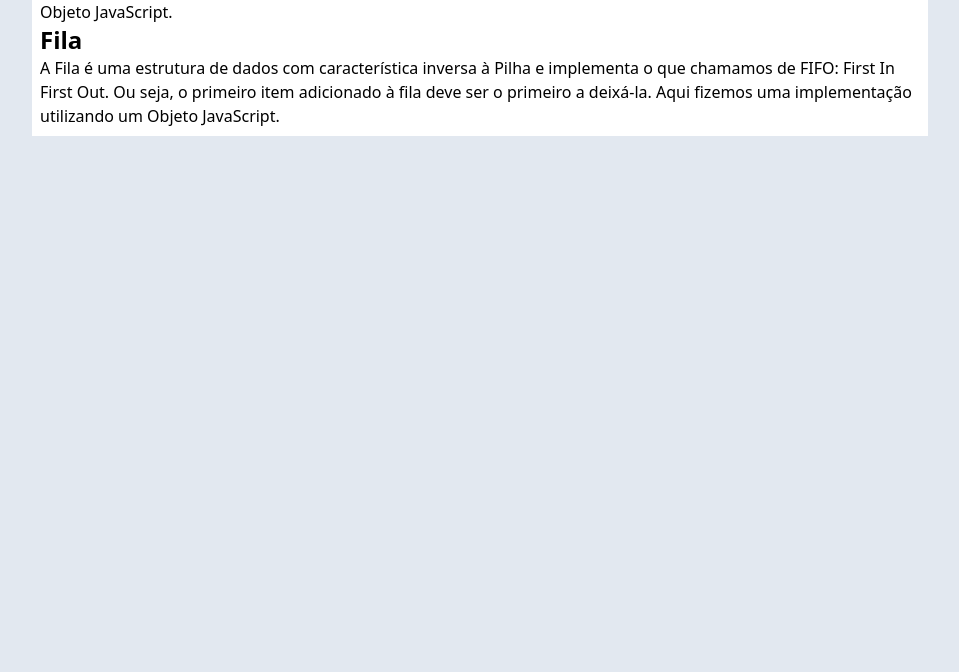
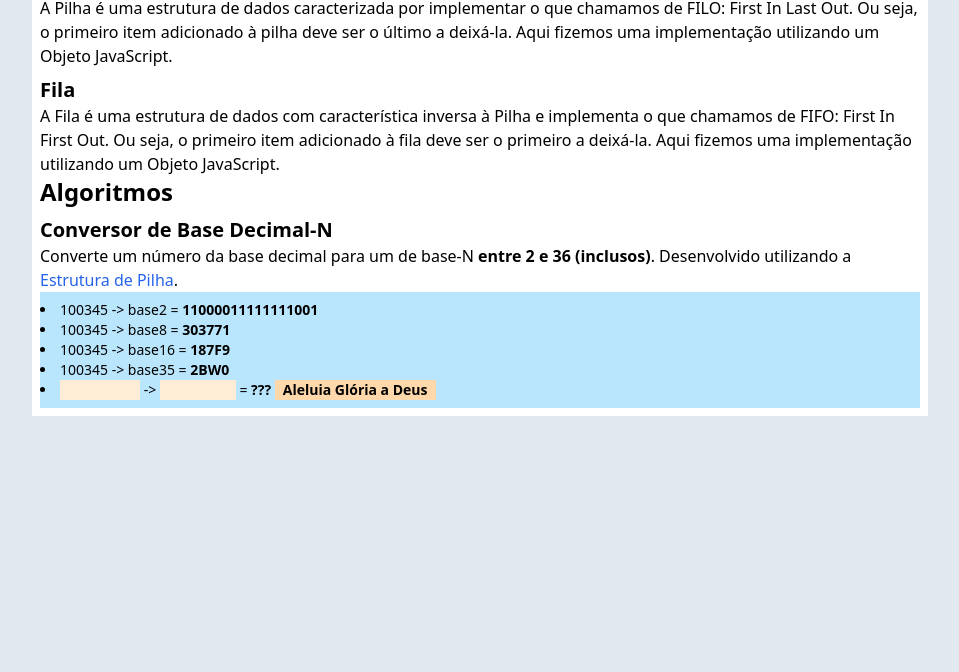
Before and after one commit to Islan42/Estruturas-de-Dados, a plain HTML site: page index.html in a window 1280 px wide. Shown: the part 128-800 px from the top of the page, without its empty margins (160-1119 px from the left). Drawn offline with nearby package versions, Linux system fonts and the light colour scheme.

Commit message:
Implementação de Conversor de Base Decimal-N

```diff
--- /dev/null
+++ b/algoritmos.js
@@ -0,0 +1,27 @@
+import { Stack } from "./estruturas.js";
+export { baseConverter }
+
+function baseConverter(decNumber, base = 2) {
+    const remStack = new Stack()
+    const digits = '0123456789ABCDEFGHIJKLMNOPQRSTUVWXYZ'
+
+    let number = decNumber
+    let rem
+    let baseString = ''
+
+    if (!(base >= 2 && base <= 36)) {
+        return baseString
+    }
+
+    while (number > 0) {
+        rem = Math.floor(number % base)
+        remStack.push(rem)
+        number = Math.floor(number / base)
+    }
+
+    while (!remStack.isEmpty()) {
+        baseString += digits[remStack.pop()]
+    }
+
+    return baseString
+}
--- a/index.html
+++ b/index.html
@@ -8,17 +8,30 @@
     <script src="https://code.jquery.com/jquery-3.7.1.js" integrity="sha256-eKhayi8LEQwp4NKxN+CfCh+3qOVUtJn3QNZ0TciWLP4=" crossorigin="anonymous"></script>
     <script src="https://cdn.tailwindcss.com"></script>
 </head>
-<body class="mx-auto max-w-4xl bg-white p-2">
+<body class="mx-auto max-w-4xl bg-white p-2 my-2">
     <h1 class="text-4xl font-bold text-center">Hello There!</h1>
-    <article>
-        <h2 class="font-bold text-2xl">Pilha</h2>
+    <section class="space-y-2">
+        <h2 class="font-bold text-2xl">Estruturas de Dados</h2>
+        <article id="pilha-article">
+            <h3 class="font-bold text-xl">Pilha</h3>
             <p>A Pilha é uma estrutura de dados caracterizada por implementar o que chamamos de FILO: First In Last Out. Ou seja, o primeiro item adicionado à pilha deve ser  o último a deixá-la. Aqui fizemos uma implementação utilizando um Objeto JavaScript.</p>
-        <div></div>
+            <div id=""></div>
         </article>
         <article>
-        <h2 class="font-bold text-2xl">Fila</h2>
+            <h3 class="font-bold text-xl">Fila</h3>
             <p>A Fila é uma estrutura de dados com característica inversa à Pilha e implementa o que chamamos de FIFO: First In First Out. Ou seja, o primeiro item adicionado à fila deve ser  o primeiro a deixá-la. Aqui fizemos uma implementação utilizando um Objeto JavaScript.</p>
             <div></div>
         </article>
+    </section>
+    <section class="space-y-2">
+        <h2 class="font-bold text-2xl">Algoritmos</h2>
+        <article id="conversor-article">
+            <h3 class="font-bold text-xl">Conversor de Base Decimal-N</h3>
+            <p>Converte um número da base decimal para um de base-N <strong>entre 2 e 36 (inclusos)</strong>. Desenvolvido utilizando a <a href="#pilha-article" class="text-blue-600 hover:underline">Estrutura de Pilha</a>.</p>
+            <div>
+                <p>Teste</p>
+            </div>
+        </article>
+    </section>
 </body>
 </html>
--- a/index.js
+++ b/index.js
@@ -1,12 +1,25 @@
 import { Stack } from "./estruturas.js";
+import { baseConverter } from "./algoritmos.js";
 
-const stack = new Stack()
-stack.push(1)
-stack.push(5)
-stack.push(51)
-stack.push(17)
-stack.push(22)
-stack.push(13)
-console.log(stack.pop())
-console.log(stack.peek())
-console.log(stack.toString())
+//  ALGORITMOS  -   CONVERSOR BASE DECIMAL-N
+$('#conversor-article div').empty()
+$('#conversor-article div').append(`
+    <ul class="list-disc list-inside text-sm py-2 bg-sky-200">
+        <li>100345 -> base2 = <strong>${baseConverter(100345)}</strong></li>
+        <li>100345 -> base8 = <strong>${baseConverter(100345, 8)}</strong></li>
+        <li>100345 -> base16 = <strong>${baseConverter(100345, 16)}</strong></li>
+        <li>100345 -> base35 = <strong>${baseConverter(100345, 35)}</strong></li>
+        <li><input type="number" id="conversor-article-number" min="0" class="max-w-20 bg-orange-100 pl-1"> -> <input type="number" id="conversor-article-base" min="2" max="36" class="bg-orange-100 pl-1"> = <strong><span id="conversor-article-span">???</span></strong> <input type="button" id="conversor-article-button" value="Aleluia Glória a Deus" class="bg-orange-200 active:bg-orange-100 px-2 font-bold"></li>
+    </ul>
+`)
+$('#conversor-article-button').on('click', function (event) {
+    event.preventDefault()
+    const number = $('#conversor-article-number').val()
+    const base = $('#conversor-article-base').val()
+
+    let convertido = baseConverter(number, base)
+    convertido = convertido ? convertido : '???'
+
+    $('#conversor-article-span').empty()
+    $('#conversor-article-span').append(convertido)
+})
```
Lines whose indentation alone changed are shown as unchanged.
